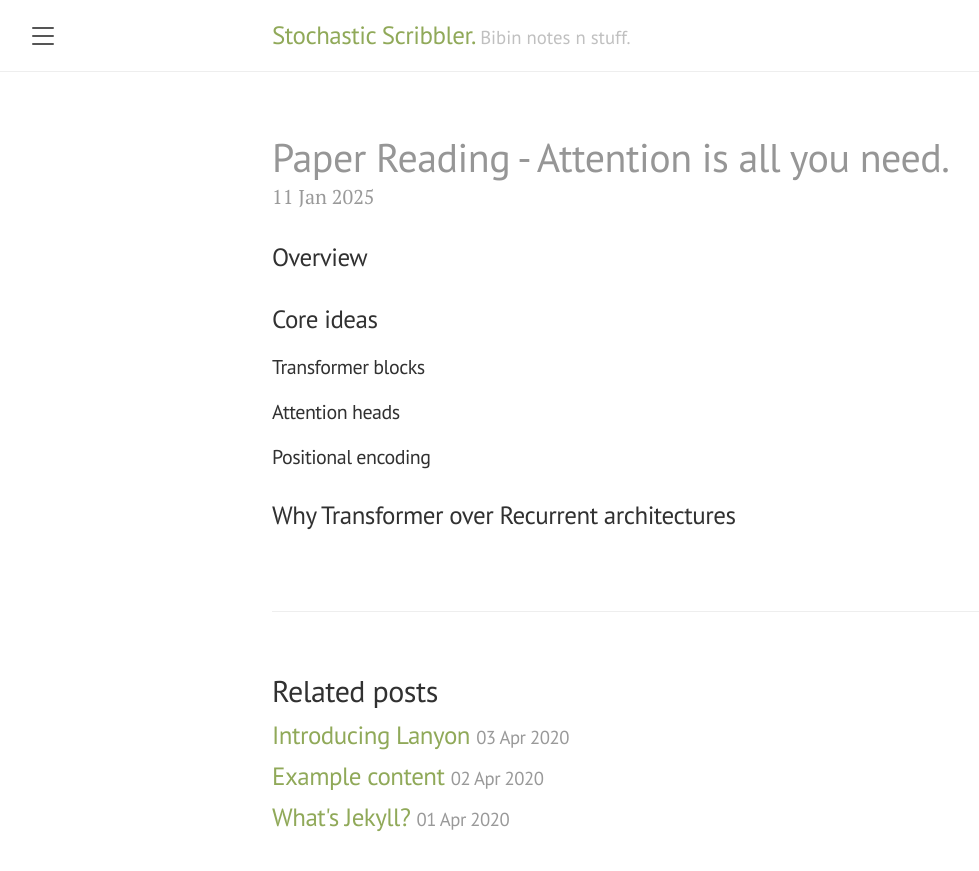
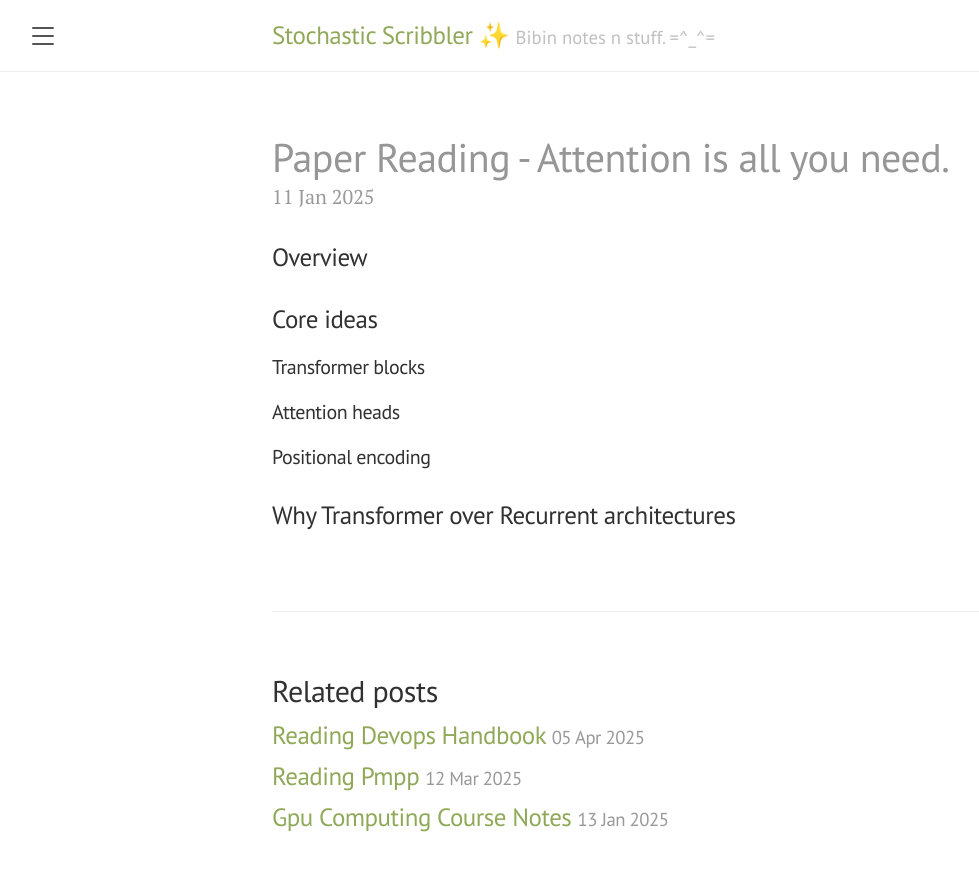
Before and after one commit to bibincnair/bibincnair.github.io, a Jekyll site: the page built from _posts/2025-01-11-Attention-is-all-you-need.md, in a window 1280 px wide. Shown: the top 871 px of the page, without its empty margins (8-987 px from the left). Built offline with Jekyll 4.4.1, drawn with Linux system fonts in a browser that asks for light colours.

Commit message:
Update site configuration and add new posts for NLP and reading notes

```diff
--- a/_config.yml
+++ b/_config.yml
@@ -1,6 +1,8 @@
 # Setup
-title: "Stochastic Scribbler."
-tagline: " Bibin notes n stuff."
+# title: "Stochastic Scribbler."
+# tagline: " Bibin notes n stuff."
+title: Stochastic Scribbler ✨
+tagline: Bibin notes n stuff. =^_^=
 description: "Collection on notes n stuff."
 domain: bibinyana.github.io
 url: https://bibinyana.github.io
--- /dev/null
+++ b/_posts/2025-03-12-reading-pmpp.md
@@ -0,0 +1 @@
+### Reading notes from PMPP.
--- /dev/null
+++ b/_posts/2025-04-05-reading-devops-handbook.md
@@ -0,0 +1 @@
+### Reading notes from Devops Handbook.
```
Also changed, not shown: _posts/2025-01-11-Attention-is-all-you-need.md (+1 -0 lines), _posts/2025-01-12-nlp-course-notes.md (added, +12 -0 lines), _posts/2025-01-13- copy 3.md (added), _posts/2025-01-13- copy 4.md (added), _posts/2025-01-13- copy 5.md (added), _posts/2025-01-13- copy 6.md (added), _posts/2025-01-13- copy.md (added), _posts/2025-01-13-attention-mechanisms.md (added), _posts/2025-01-13-gpu-computing-course-notes.md (added).
